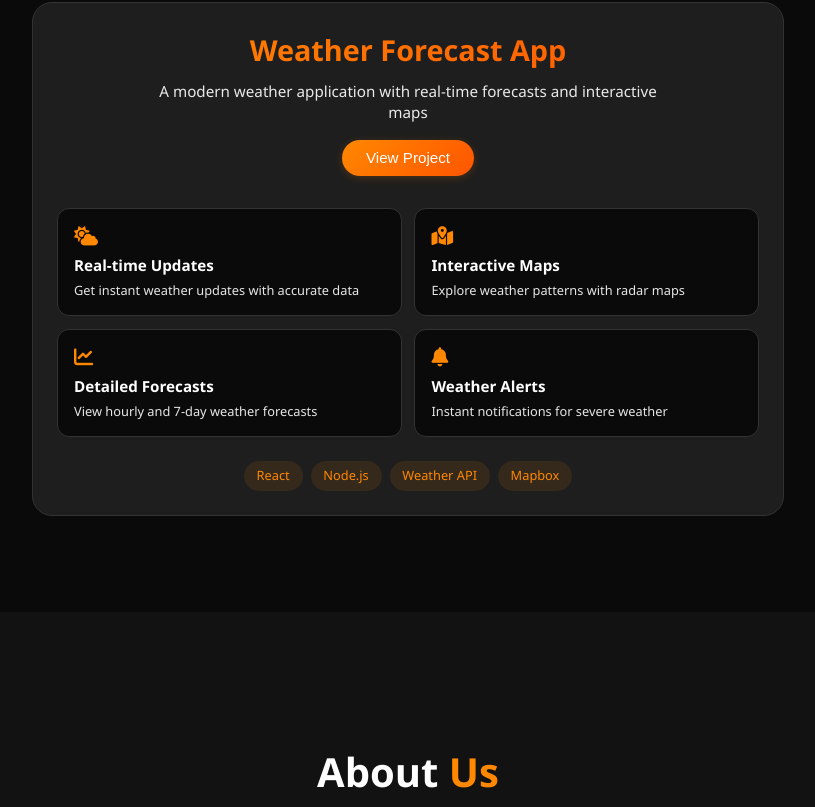
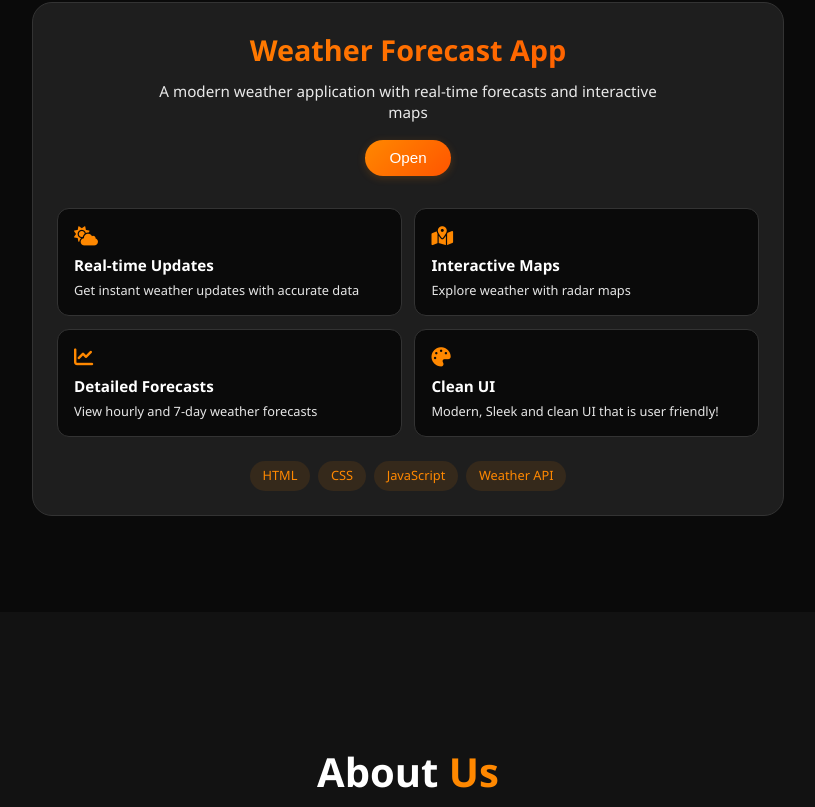
Before and after one commit to DiverseRaul/BimbaStudios, a plain HTML site: page index.html in a window 1280 px wide. Shown: the part 1876-2683 px from the top of the page, without its empty margins (232-1047 px from the left). Drawn offline with Linux system fonts and the light colour scheme.

Commit message:
Update index.html

```diff
--- a/index.html
+++ b/index.html
@@ -83,7 +83,7 @@
                             <h3>Weather Forecast App</h3>
                             <p>A modern weather application with real-time forecasts and interactive maps</p>
                             <button onclick="window.open('https://weather.novastudios.com', '_blank')" class="portfolio-btn primary-btn">
-                                View Project
+                                Open
                             </button>
                         </div>
 
@@ -96,7 +96,7 @@
                             <div class="feature-card">
                                 <i class="fas fa-map-marked-alt"></i>
                                 <h4>Interactive Maps</h4>
-                                <p>Explore weather patterns with radar maps</p>
+                                <p>Explore weather  with radar maps</p>
                             </div>
                             <div class="feature-card">
                                 <i class="fas fa-chart-line"></i>
@@ -104,18 +104,18 @@
                                 <p>View hourly and 7-day weather forecasts</p>
                             </div>
                             <div class="feature-card">
-                                <i class="fas fa-bell"></i>
-                                <h4>Weather Alerts</h4>
-                                <p>Instant notifications for severe weather</p>
+                                <i class="fas fa-palette"></i>
+                                <h4>Clean UI</h4>
+                                <p>Modern, Sleek and clean UI that is user friendly!</p>
                             </div>
                         </div>
 
                         <div class="tech-stack">
                             <div class="portfolio-tags">
-                                <span>React</span>
-                                <span>Node.js</span>
+                                <span>HTML</span>
+                                <span>CSS</span>
+                                <span>JavaScript</span>
                                 <span>Weather API</span>
-                                <span>Mapbox</span>
                             </div>
                         </div>
                     </div>
@@ -140,7 +140,7 @@
                                 <p class="creator-title">Founder & Lead Developer</p>
                             </div>
                         </div>
-                        <p>As the founder of <span style="color: #ff8800;">Nova Studios</span>, I brought my passion for game development, app creation, and web design to every project, Startin off in 4th grade, as a wonderkid for Roblox game developing, it came to my realization that I wanted more, not just a hobby, but as a dream. After many years of studying and practice, i have made many projects so far that I am enthusiastic to publish out to the public!</p>
+                        <p>As the founder of <span style="color: #ff8800;">Nova Studios</span>, I brought my passion for game development, app creation, and web design to every project, Starting off in 4th grade, as a wonderkid for Roblox game developing, it came to my realization that I wanted more, not just a hobby, but as a dream. After many years of studying and practice, i have made many projects so far that I am enthusiastic to publish out to the public!</p>
                         <div class="creator-links">
                             <a href="https://github.com/yourgithub" target="_blank"><i class="fab fa-github"></i></a>
                             <a href="https://linkedin.com/in/yourprofile" target="_blank"><i class="fab fa-linkedin"></i></a>
```
